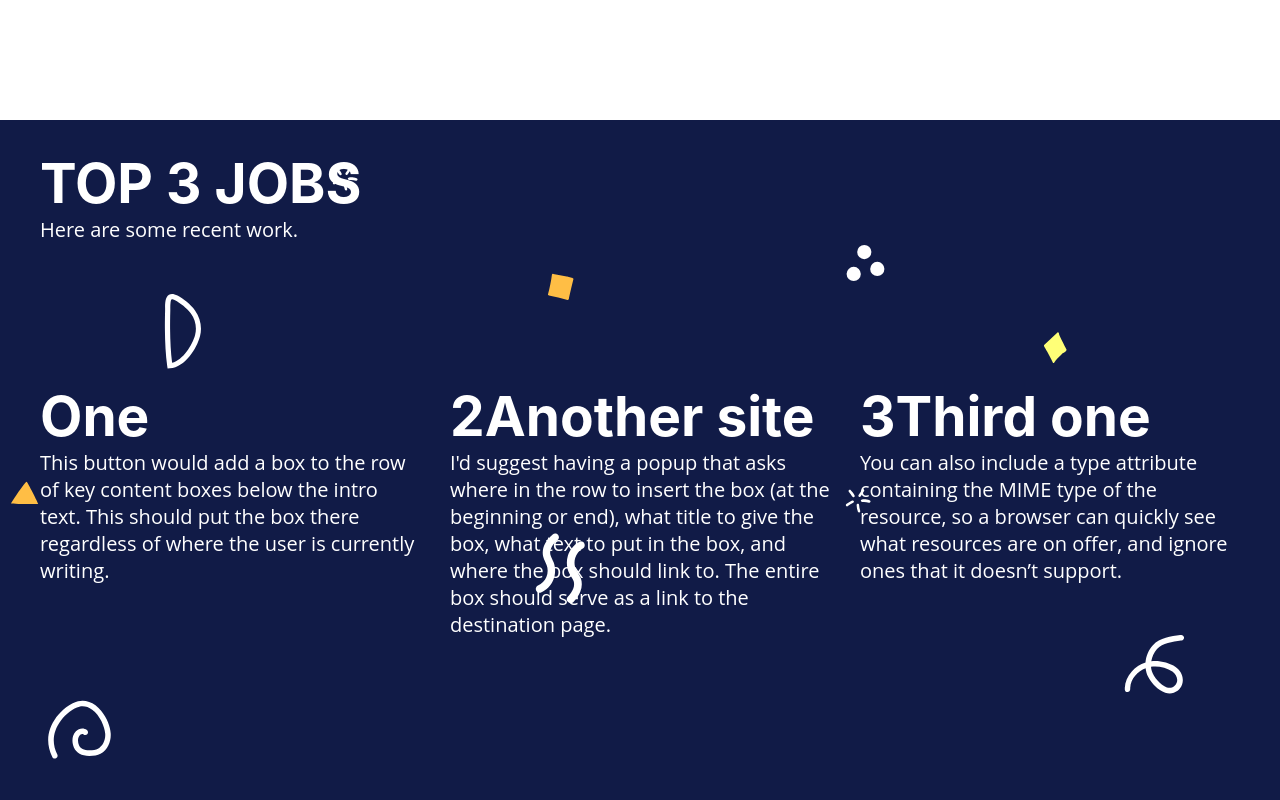
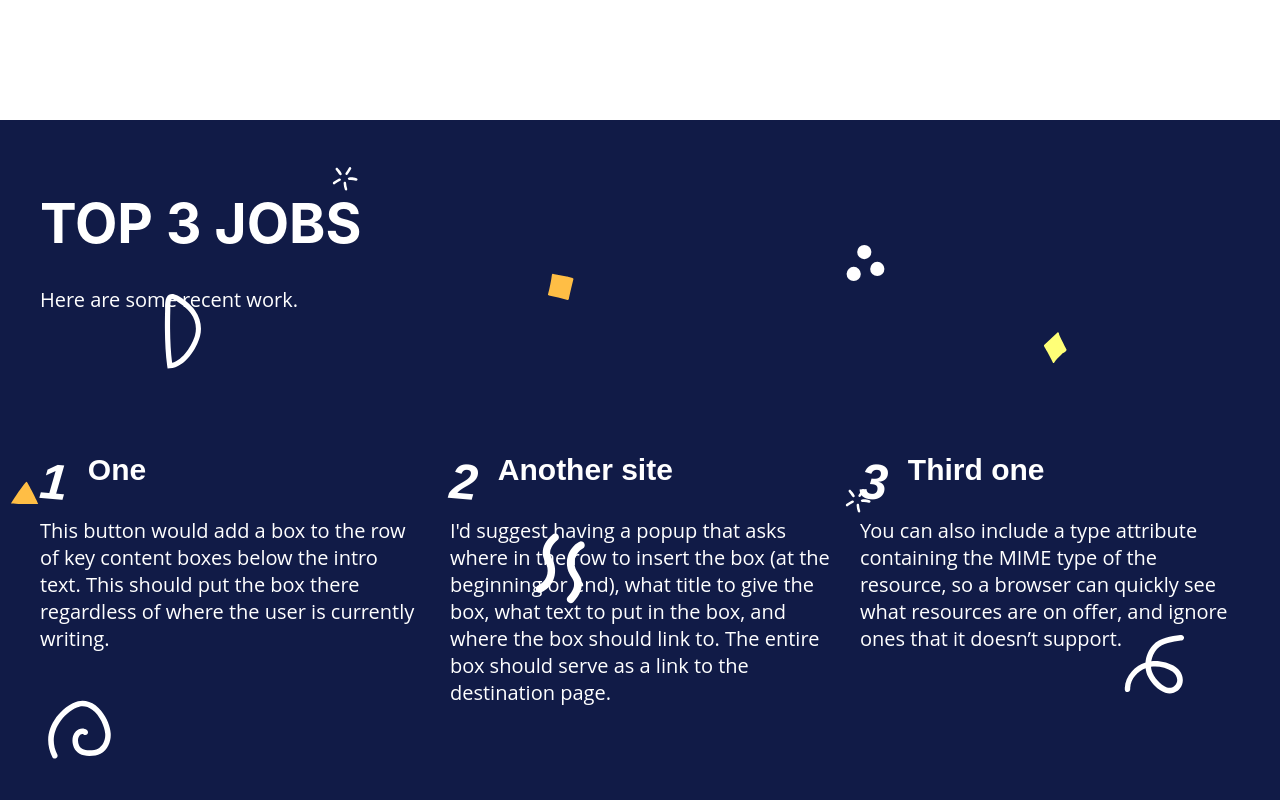
Before and after one commit to EsdrasAslc/Landing-page, a plain HTML site: page index.html in a window 1280 px wide. Shown: the part 1600-2400 px from the top of the page. Drawn offline with Linux system fonts and the light colour scheme.

Commit message:
Arrumando Section TOP 3

```diff
--- a/assets/css/styles.css
+++ b/assets/css/styles.css
@@ -87,6 +87,9 @@
     margin-bottom: var(--larger-padding);
 }
 
+.center-content {
+    padding: 4rem 0;
+}
 /* Menu */
 
 .logo {
@@ -197,19 +200,43 @@
     gap: var(--gap);
 }
 
-.art1 h2::before {
+#top-3 article h3 {
+    font-size: 3rem;
+}
+
+#top-3 article p {
+    padding-top: var(--gap);
+}
+
+
+
+.art1 h3::before {
     content: '1';
-    position: absolute;
-    font-size: 8rem;
-    left: -7rem;
+    display: block;
+    float:left;
+    margin-right: var(--small-padding);
     transform: rotate(5deg);
     font-style: italic;
+    font-size: 5rem;
 }
 
-.art2 h2::before {
+
+.art2 h3::before {
     content: '2';
+    display: block;
+    float:left;
+    margin-right: var(--small-padding);
+    transform: rotate(5deg);
+    font-style: italic;
+    font-size: 5rem;
 }
 
-.art3 h2::before {
+.art3 h3::before {
     content: '3';
+    display: block;
+    float:left;
+    margin-right: var(--small-padding);
+    transform: rotate(5deg);
+    font-style: italic;
+    font-size: 5rem;
 }
--- a/index.html
+++ b/index.html
@@ -53,6 +53,7 @@
         </article>
     </section>
     <section id="top-3" class="svg-bg section">
+        <div class="center-content">
             <article class="main-content">
                 <div class="section-head">
                     <h2>TOP 3 JOBS</h2>
@@ -61,23 +62,26 @@
             </article>
             <div class="grid-container main-content">
                 <article class="art1">
-                <h2>One</h2>
-                <p>This button would add a box to the row of key content boxes below the intro text. This should put the
+                    <h3>One</h3>
+                    <p>This button would add a box to the row of key content boxes below the intro text. This should put
+                        the
                         box there regardless of where the user is currently writing.</p>
                 </article>
                 <article class="art2">
-                <h2>Another site</h2>
-                <p>I'd suggest having a popup that asks where in the row to insert the box (at the beginning or end),
+                    <h3>Another site</h3>
+                    <p>I'd suggest having a popup that asks where in the row to insert the box (at the beginning or
+                        end),
                         what title to give the box, what text to put in the box, and where the box should link to. The
                         entire box should serve as a link to the destination page.
                     </p>
                 </article>
                 <article class="art3">
-                <h2>Third one</h2>
+                    <h3>Third one</h3>
                     <p>You can also include a type attribute containing the MIME type of the resource, so a browser can
                         quickly see what resources are on offer, and ignore ones that it doesn’t support.
                     </p>
                 </article>
+            </div>
         </div>
     </section>
     <section id="gallery" class="white-bg section"></section>
```
Lines whose indentation alone changed are shown as unchanged.
